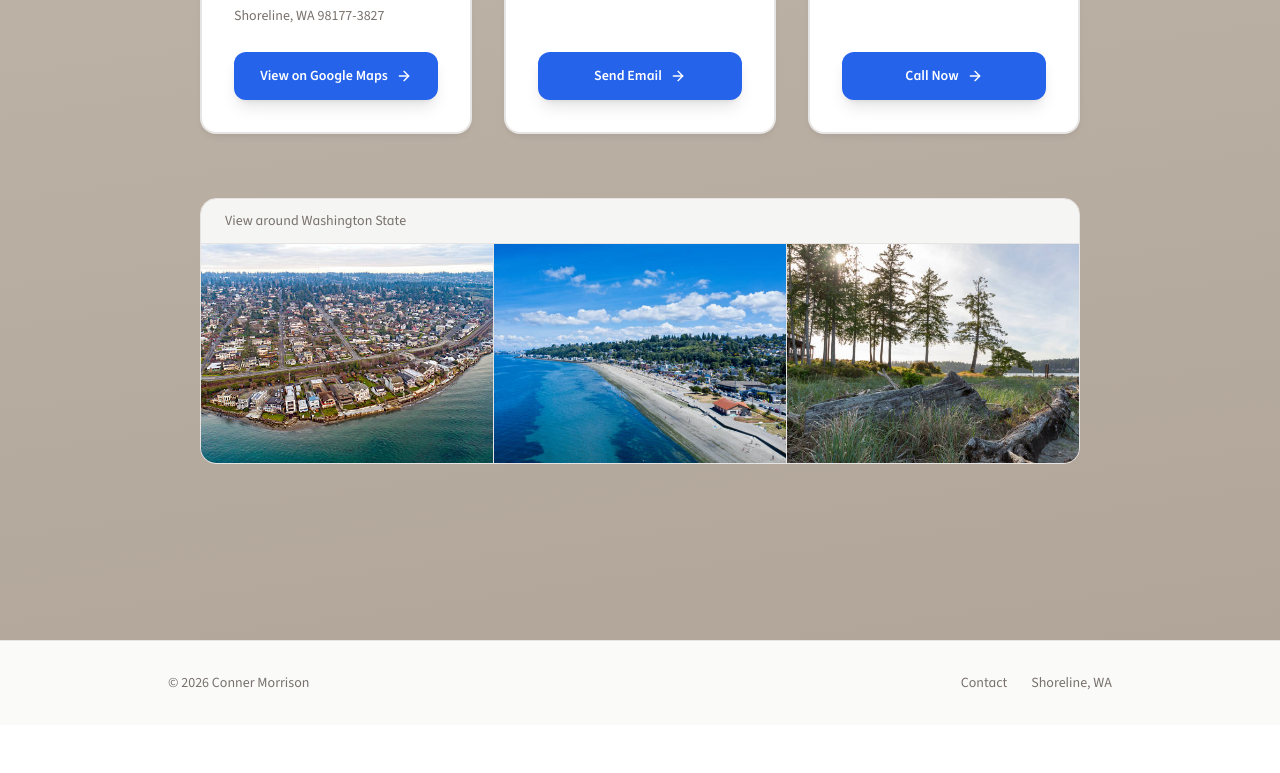
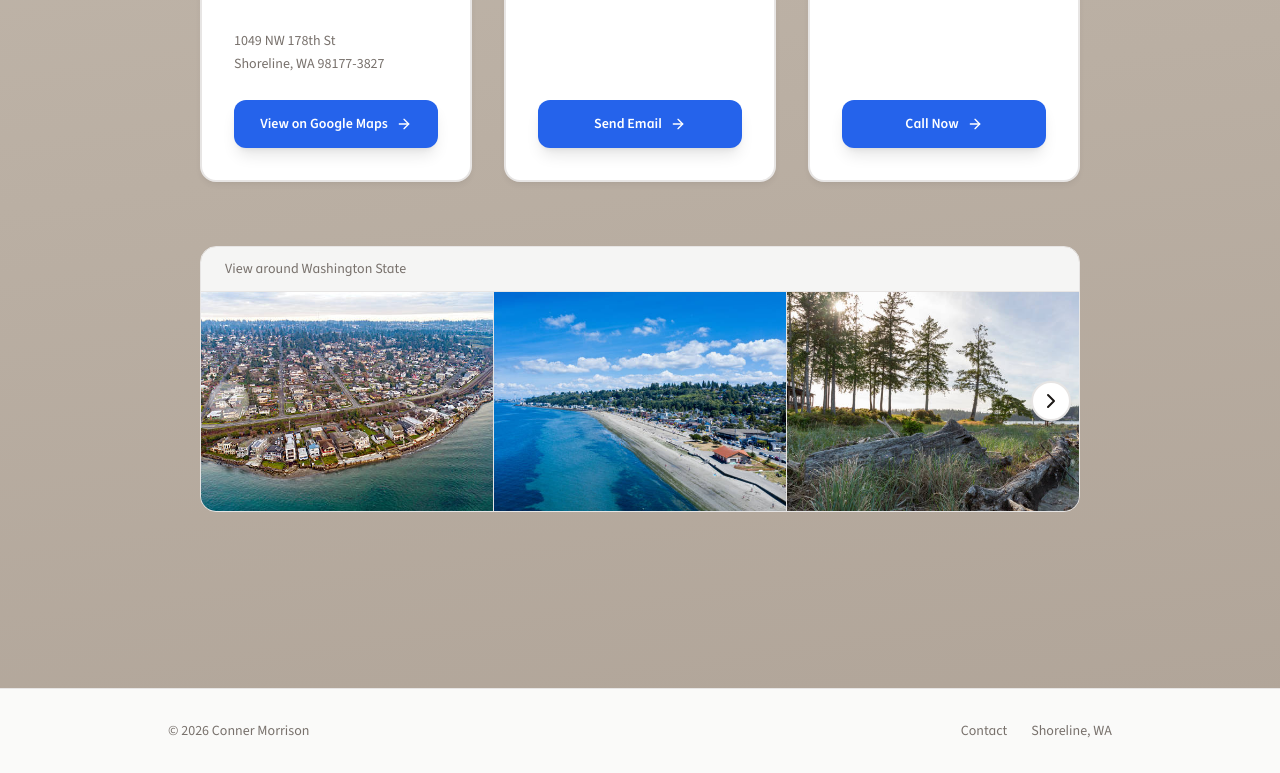
Before and after one commit to conner-morrison/full-stack-portfolio, a Next.js app: page / in a window 1280 px wide. Shown: the part 8970-9743 px from the top of the page. Before the commit the page ends 9695 px from the top, so only its background shows below. Built offline with nearby package versions, Linux system fonts and the light colour scheme.

Commit message:
complete

```diff
--- a/app/contact/page.tsx
+++ b/app/contact/page.tsx
@@ -1,20 +1,28 @@
 "use client";
 
+import { useState } from "react";
 import Image from "next/image";
 import Link from "next/link";
-import { Mail, Phone, ArrowRight } from "lucide-react";
+import { Mail, Phone, ArrowRight, ChevronLeft, ChevronRight } from "lucide-react";
 import { motion } from "framer-motion";
 
 const SHORELINE_IMAGES = [
   "/shoreline/Richmond Beach Shoreline Washington Waterfront Housing Aerial.jpg",
   "/shoreline/Alki Beach in Seattle Washington.jpg",
   "/shoreline/Shoreline at Hartstene Pointe in Shelton, WA..jpg",
+  "/shoreline/Long Beach washington.jpg",
+  "/shoreline/Scenic view of rocks in sea against sky,Pacific County,Washington,United States,USA.jpg",
+  "/shoreline/Renton Park Lake Shoreline 3.jpg",
 ].map((path) => encodeURI(path));
 
 type ContactSectionProps = { variant?: "page" | "section" };
 
 export default function ContactPage({ variant = "page" }: ContactSectionProps) {
   const isSection = variant === "section";
+  const [shorelineIndex, setShorelineIndex] = useState(0);
+  const SHORELINE_WINDOW = 3;
+  const maxShorelineStart = Math.max(0, SHORELINE_IMAGES.length - SHORELINE_WINDOW);
+  const visibleShoreline = SHORELINE_IMAGES.slice(shorelineIndex, shorelineIndex + SHORELINE_WINDOW);
   return (
     <section
       id={isSection ? "contact" : undefined}
@@ -142,14 +150,24 @@ export default function ContactPage({ variant = "page" }: ContactSectionProps) {
         </motion.div>
       </div>
 
-      {/* Shoreline gallery */}
+      {/* Shoreline gallery — 3 images per row, arrows to scroll through all */}
       <div className="rounded-2xl overflow-hidden border border-[var(--card-border)]">
         <p className="px-6 py-3 text-sm font-medium text-[var(--muted)] bg-[var(--muted-bg)] border-b border-[var(--border)]">
           View around Washington State
         </p>
-        <div className="grid grid-cols-3 gap-px bg-[var(--border)]">
-          {SHORELINE_IMAGES.map((src, i) => (
-            <div key={i} className="relative aspect-[4/3] bg-[var(--muted-bg)]">
+        <div className="relative flex items-center bg-[var(--border)]">
+          <button
+            type="button"
+            onClick={() => setShorelineIndex((i) => Math.max(0, i - 1))}
+            disabled={shorelineIndex === 0}
+            className="absolute left-2 top-1/2 z-10 -translate-y-1/2 flex h-10 w-10 shrink-0 items-center justify-center rounded-full border-2 border-[var(--border)] bg-[var(--card)] text-[var(--foreground)] shadow-[var(--shadow)] hover:bg-[var(--muted-bg)] hover:border-[var(--accent)]/50 transition-all focus:outline-none focus-visible:ring-2 focus-visible:ring-[var(--accent)] disabled:opacity-40 disabled:pointer-events-none"
+            aria-label="Previous"
+          >
+            <ChevronLeft size={24} strokeWidth={2} />
+          </button>
+          <div className="grid grid-cols-3 gap-px w-full min-h-0">
+            {visibleShoreline.map((src, i) => (
+              <div key={`${shorelineIndex}-${i}`} className="relative aspect-[4/3] bg-[var(--muted-bg)]">
                 <Image
                   src={src}
                   alt=""
@@ -160,6 +178,16 @@ export default function ContactPage({ variant = "page" }: ContactSectionProps) {
               </div>
             ))}
           </div>
+          <button
+            type="button"
+            onClick={() => setShorelineIndex((i) => Math.min(maxShorelineStart, i + 1))}
+            disabled={shorelineIndex >= maxShorelineStart}
+            className="absolute right-2 top-1/2 z-10 -translate-y-1/2 flex h-10 w-10 shrink-0 items-center justify-center rounded-full border-2 border-[var(--border)] bg-[var(--card)] text-[var(--foreground)] shadow-[var(--shadow)] hover:bg-[var(--muted-bg)] hover:border-[var(--accent)]/50 transition-all focus:outline-none focus-visible:ring-2 focus-visible:ring-[var(--accent)] disabled:opacity-40 disabled:pointer-events-none"
+            aria-label="Next"
+          >
+            <ChevronRight size={24} strokeWidth={2} />
+          </button>
+        </div>
       </div>
     </section>
   );
--- a/src/app/components/about-section.tsx
+++ b/src/app/components/about-section.tsx
@@ -20,20 +20,20 @@ export function AboutSection() {
           scalable cloud platforms, enterprise architecture, and high-performance
           SaaS systems.
         </p>
-        <div className="relative shrink-0 w-full max-w-[200px] sm:max-w-none sm:w-52 md:w-60 lg:w-72 xl:w-80 aspect-[4/3] rounded-xl sm:rounded-2xl overflow-hidden border border-[var(--card-border)] ring-1 ring-black/10 dark:ring-white/10 shadow-[0_4px_6px_-1px_rgba(0,0,0,0.12),0_10px_20px_-5px_rgba(0,0,0,0.15)] dark:shadow-[0_4px_6px_-1px_rgba(0,0,0,0.3),0_10px_20px_-5px_rgba(0,0,0,0.4)]">
+        <div className="relative shrink-0 w-full max-w-[240px] sm:max-w-none sm:w-60 md:w-72 lg:w-80 xl:w-96 aspect-[4/3] rounded-xl sm:rounded-2xl overflow-hidden border border-[var(--card-border)] ring-1 ring-black/10 dark:ring-white/10 shadow-[0_4px_6px_-1px_rgba(0,0,0,0.12),0_10px_20px_-5px_rgba(0,0,0,0.15)] dark:shadow-[0_4px_6px_-1px_rgba(0,0,0,0.3),0_10px_20px_-5px_rgba(0,0,0,0.4)]">
           <Image
             src={ABOUT_IMAGE_LIGHT}
             alt="Professional workspace"
             fill
             className="object-cover dark:hidden"
-            sizes="(max-width: 640px) 200px, (max-width: 768px) 208px, (max-width: 1024px) 240px, (max-width: 1280px) 288px, 320px"
+            sizes="(max-width: 640px) 240px, (max-width: 768px) 240px, (max-width: 1024px) 288px, (max-width: 1280px) 320px, 384px"
           />
           <Image
             src={ABOUT_IMAGE_DARK}
             alt="Professional workspace"
             fill
             className="object-cover hidden dark:block"
-            sizes="(max-width: 640px) 200px, (max-width: 768px) 208px, (max-width: 1024px) 240px, (max-width: 1280px) 288px, 320px"
+            sizes="(max-width: 640px) 240px, (max-width: 768px) 240px, (max-width: 1024px) 288px, (max-width: 1280px) 320px, 384px"
           />
         </div>
       </div>
```
Also changed, not shown: public/shoreline/Dead Man’s Cove in Washington State.jpg (deleted). Lines whose indentation alone changed are shown as unchanged.
